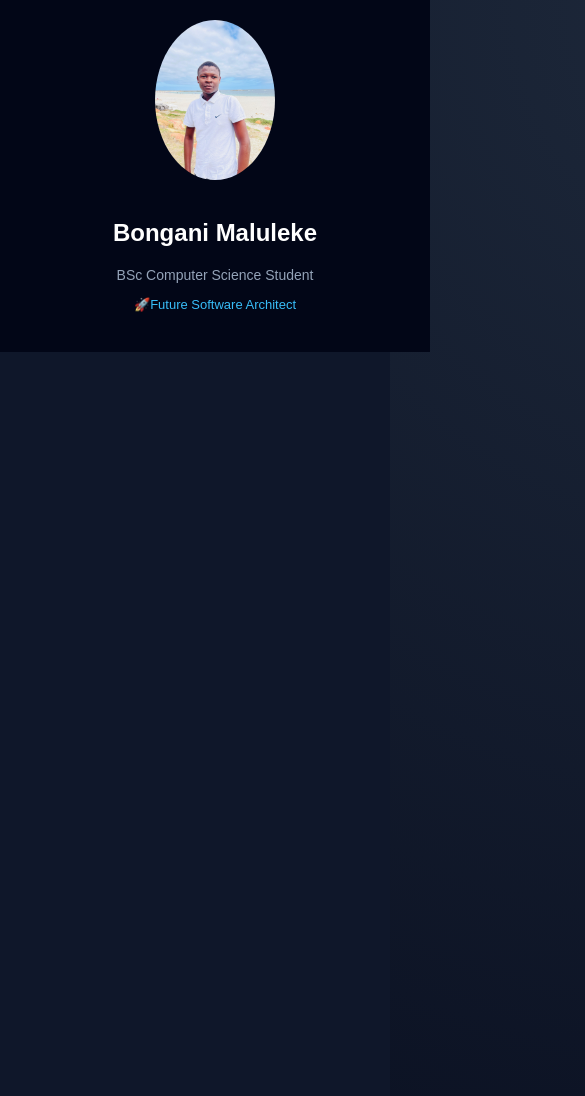
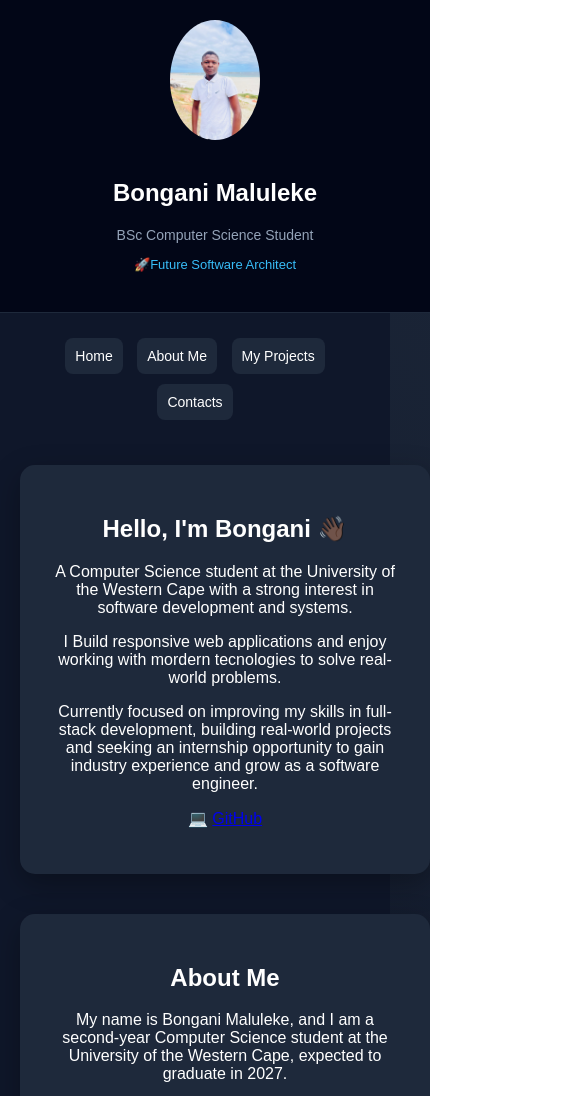
Before and after one commit to De-Bongz/FUTURE_FS_01, a plain HTML site: page index.html in a window 390 px wide. Shown: the top 1096 px of the page, 585 px wide, since content can reach past the window. Drawn offline with Linux system fonts and the light colour scheme.

Commit message:
made improvements on mobile display

```diff
--- a/style.css
+++ b/style.css
@@ -240,33 +240,47 @@ section {
 }
 
 /* 📱 Mobile responsiveness */
+/* 📱 Mobile-only overrides */
 @media (max-width: 768px) {
     .container {
-        flex-direction: column;
+        flex-direction: column; /* stack sidebar above content */
+        height: auto; /* let content flow naturally */
     }
 
     .sidebar {
-        width: 100%;
+        width: 100%; /* full width on mobile */
         padding: 20px;
+        border-bottom: 1px solid #1e293b;
+    }
+
+    .profile {
+        width: 90px; /* shrink profile picture */
     }
 
     .content {
+        flex-direction: column; /* stack cards vertically */
         padding: 20px;
+        align-items: stretch;
     }
 
     .card {
-        position: relative;
+        position: relative; /* override absolute only on mobile */
         max-width: 100%;
-        margin-top: 20px;
+        margin: 20px auto;
+        transform: none; /* reset transforms so they don’t overlap */
+        opacity: 1;
+        pointer-events: auto;
     }
 
     .top-nav {
-        position: static;
+        position: static; /* move nav into flow */
         margin-bottom: 20px;
+        text-align: center;
     }
 
     .top-nav button {
         margin: 5px;
         padding: 10px;
+        font-size: 14px;
     }
 }
```
